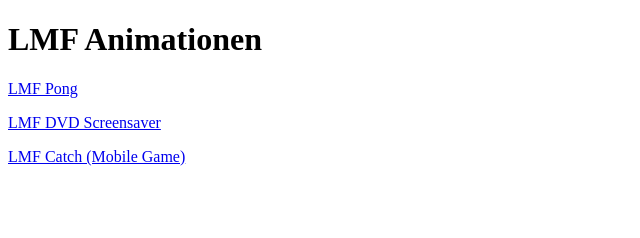
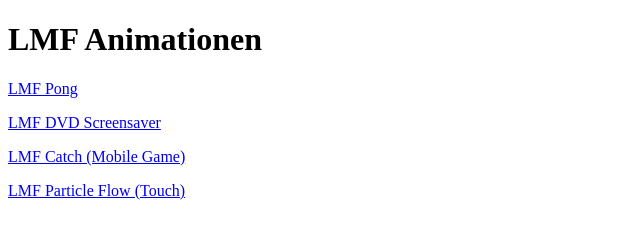
Before and after one commit to Ariluma/lmf, a plain HTML site: page index.html in a window 1280 px wide. Shown: the whole page, without its empty margins (0-640 px from the left). Drawn offline with Linux system fonts and the light colour scheme.

Commit message:
Update index.html

```diff
--- a/index.html
+++ b/index.html
@@ -10,5 +10,6 @@
   <p><a href="LMF_pong.html">LMF Pong</a></p>
   <p><a href="LMF_dvd_center_logo_overlap_fix.html">LMF DVD Screensaver</a></p>
   <p><a href="LMF_catch.html">LMF Catch (Mobile Game)</a></p>
+  <p><a href="LMF_particleflow.html">LMF Particle Flow (Touch)</a></p>
 </body>
 </html>
```
